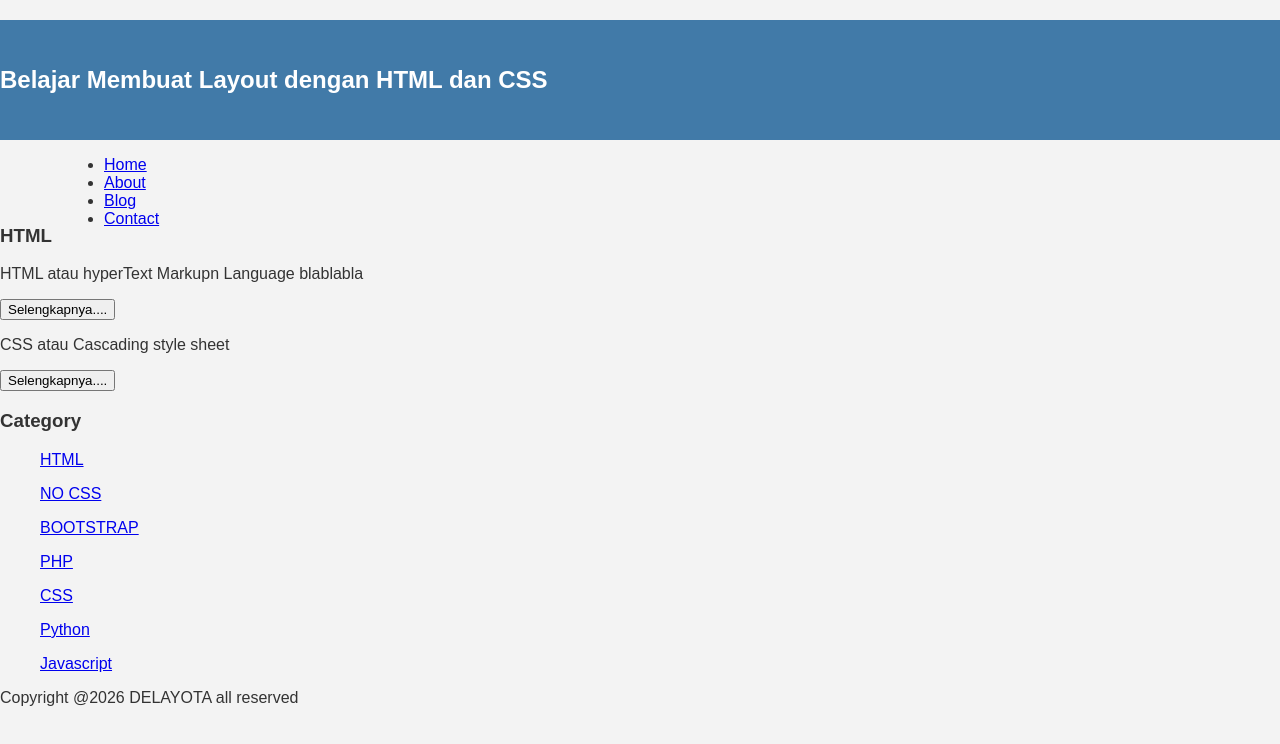
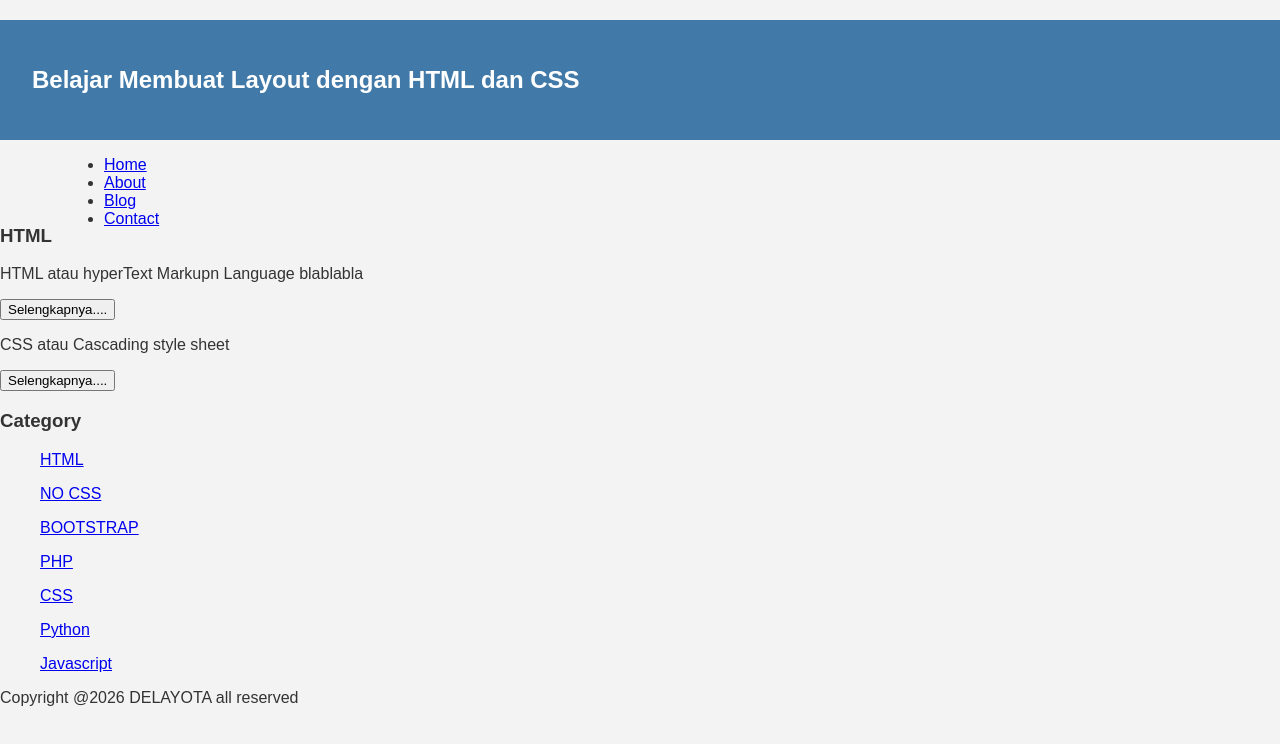
Before and after one commit to aureliaver26-creator/webku, a plain HTML site: page index.html in a window 1280 px wide. Drawn offline with Linux system fonts and the light colour scheme.

Commit message:
Update index.html

```diff
--- a/index.html
+++ b/index.html
@@ -6,7 +6,9 @@
        </head>
        <body>
           <div class="header">
+             <div class="jarak">
    <h2>Belajar Membuat Layout dengan HTML dan CSS</h2>
+             </div>
 </div>
    <div class="menu">
 <ul>
```
